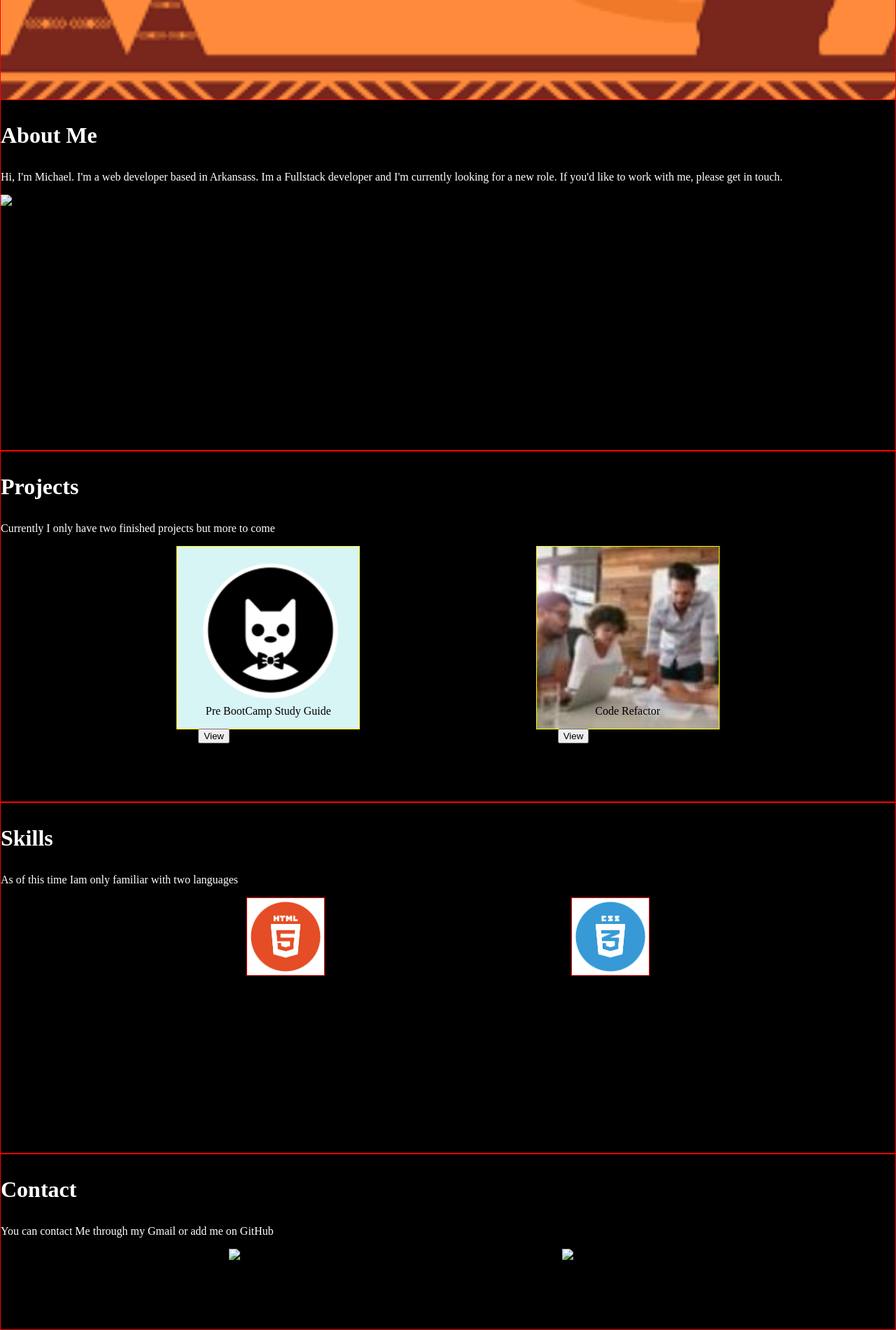
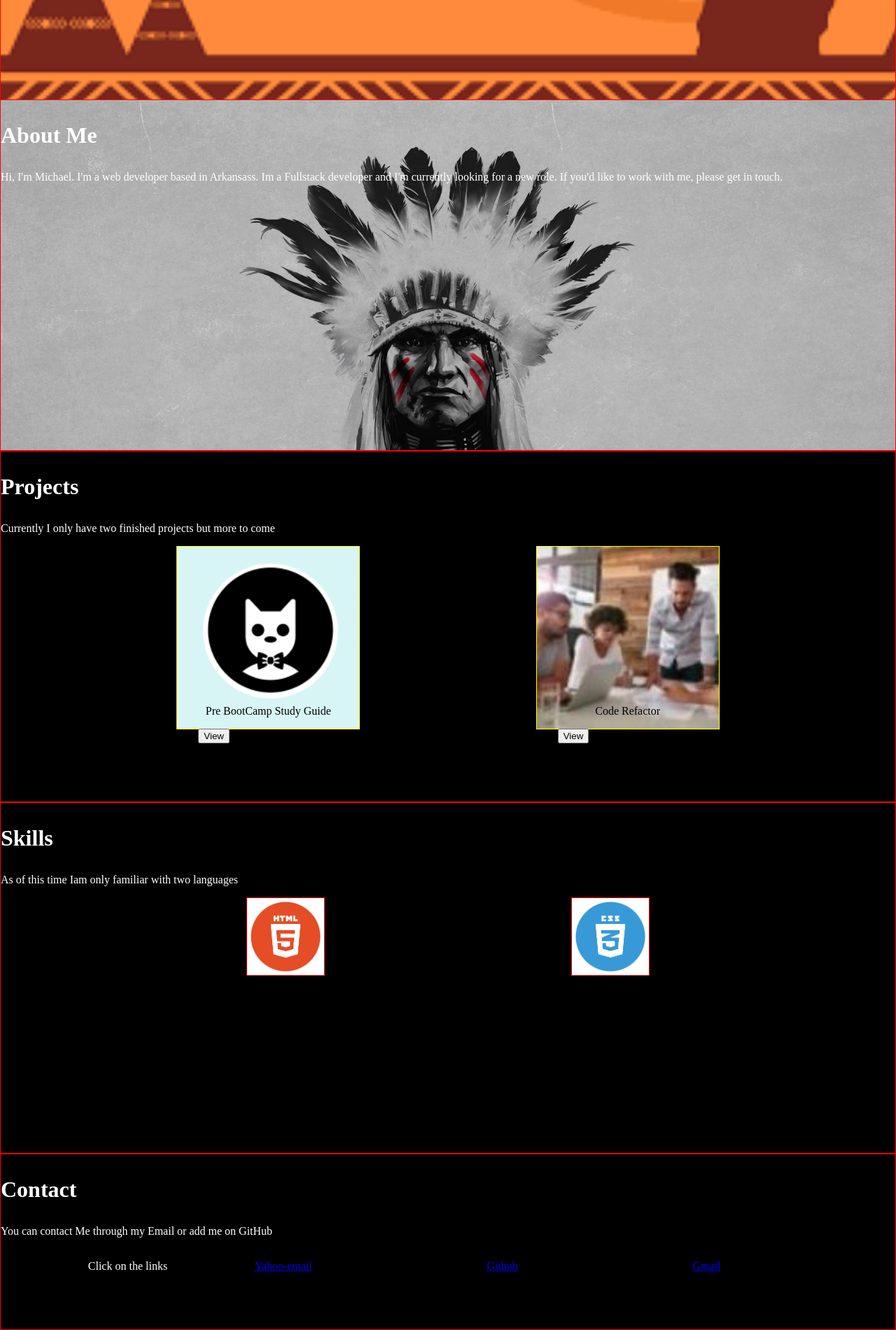
Before and after one commit to FowlerMichael/Portfolio, a plain HTML site: page index.html in a window 1280 px wide. Shown: the part 660-2560 px from the top of the page at 70% size. Drawn offline with Linux system fonts and the light colour scheme.

Commit message:
added avatar pic and changed css added links to social media

```diff
--- a/assets/style.css
+++ b/assets/style.css
@@ -51,6 +51,11 @@ ul li {
     padding-right: 3px;
     padding-left: 8px;
     font-size: 20px;
+}
+
+.about-me{
+    background-image: url("images/avatar.jpg");
+    background-size: cover;
 }
 
 /*card-p is the class for the project cards*/
--- a/index.html
+++ b/index.html
@@ -1,5 +1,5 @@
 <!DOCTYPE html>
-<html>
+<html lang="en">
   <head>
     <title>Michael Fowler's Portfolio</title>
     <meta charset="UTF-8" />
@@ -27,7 +27,6 @@
          Hi, I'm Michael. I'm a web developer based in Arkansass. Im a Fullstack developer and
          I'm currently looking for a new role. If you'd like to work with me, please get in touch.
          </p>
-         <img src="assets/images/" alt=" Picture of Michael Fowler" />
         </article>
     </section>
 
@@ -37,11 +36,11 @@
        <article class="project-cards">
         <div class="card-p1">
           <p class="card-p-text">Pre BootCamp Study Guide</p>
-          <P><a href=  ></a><button>View</button></P>
+          <P><a href=https://fowlermichael.github.io/prework-study-guide/  ><button>View</button></P></a>
         </div>
         <div class="card-p2">
           <p class="card-p-text">Code Refactor</p>
-          <P><a href=  ></a><button>View</button></P>
+          <P><a href="https://fowlermichael.github.io/Horiseon-refactor-code/"><button>View</button></P></a>
         </div>
        </article>
     </section>
@@ -57,10 +56,12 @@
 
     <footer class="contact" id="Contact" >
       <h3>Contact</h3>
-      <p>You can contact Me through my Gmail or add me on GitHub</p>
+      <p>You can contact Me through my Email or add me on GitHub</p>
       <article class="contact-links">
-        <img src="assets/images/" alt="image of Gmail logo" />
-        <img src="assets/images/" alt="image of github logo"/>
+        <p>Click on the links</p>
+        <p><a href="https://login.yahoo.com/" </a> Yahoo-email</p>
+        <p><a href="https://github.com/" </a> Github</p>
+        <p><a href="https://gmail.com/" </a> Gmail</p>
       </article>
     </footer>
   </body>
```
Also changed, not shown: assets/images/avatar.jpg (added).
